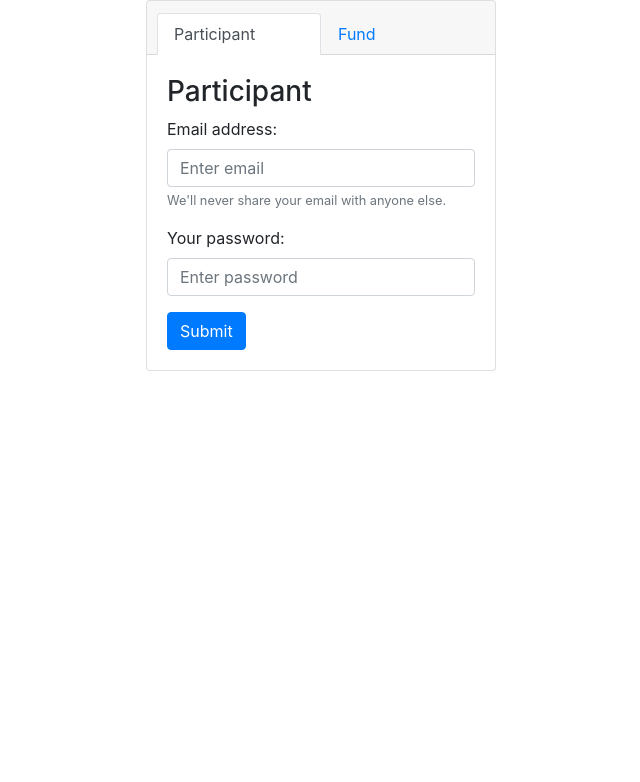
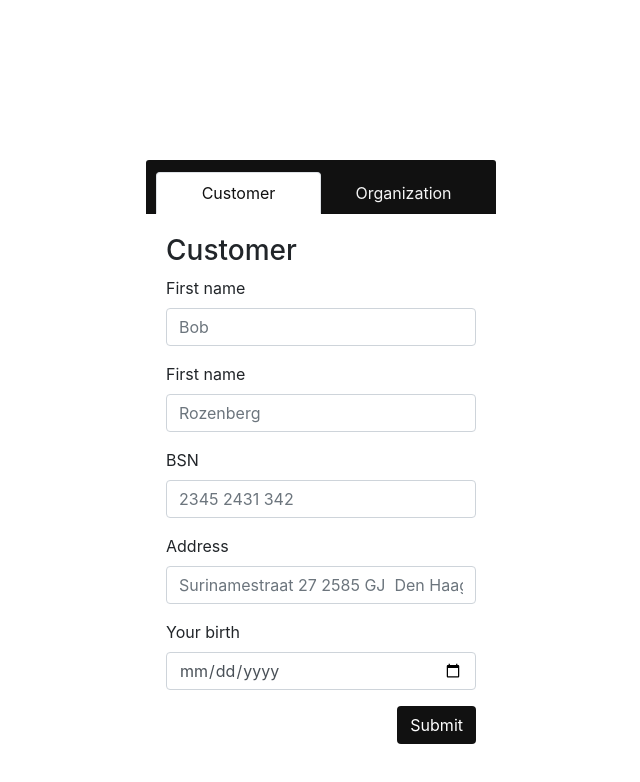
Before and after one commit to odysseyhack/tradisys-apg-s2w-web, a Vue app: page /register in a window 1280 px wide. Shown: the top 782 px of the page, without its empty margins (319-959 px from the left). Built offline with nearby package versions, Linux system fonts and the light colour scheme.

Commit message:
Update registration forms

```diff
--- a/src/components/RegisterFormFund.vue
+++ /dev/null
@@ -1,71 +0,0 @@
-<template>
-  <div>
-    <b-form @submit="onSubmit" @reset="onReset" v-if="show">
-      <b-form-group
-        id="input-group-1"
-        label="Email address:"
-        label-for="input-1"
-        description="We'll never share your email with anyone else."
-      >
-        <b-form-input
-          id="input-1"
-          v-model="form.email"
-          type="email"
-          required
-          placeholder="Enter email"
-        ></b-form-input>
-      </b-form-group>
-
-      <b-form-group id="input-group-2" label="Your Name:" label-for="input-2">
-        <b-form-input
-          id="input-2"
-          v-model="form.name"
-          required
-          placeholder="Enter name"
-        ></b-form-input>
-      </b-form-group>
-
-      <b-form-group id="input-group-2" label="Your Name:" label-for="input-2">
-        <b-form-input
-          id="input-2"
-          v-model="form.password"
-          required
-          placeholder="Enter name"
-        ></b-form-input>
-      </b-form-group>
-
-      <b-button type="submit" variant="primary">Submit</b-button>
-    </b-form>
-  </div>
-</template>
-
-<script>
-export default {
-  data () {
-    return {
-      form: {
-        email: '',
-        name: '',
-        password: ''
-      },
-      show: true
-    }
-  },
-  methods: {
-    onSubmit (evt) {
-      evt.preventDefault()
-      alert(JSON.stringify(this.form))
-    },
-    onReset (evt) {
-      evt.preventDefault()
-      // Reset our form values
-      this.form.email = ''
-      this.form.name = ''
-      this.show = false
-      this.$nextTick(() => {
-        this.show = true
-      })
-    }
-  }
-}
-</script>
--- a/src/components/RegisterFormParticipant.vue
+++ /dev/null
@@ -1,62 +0,0 @@
-<template>
-  <div>
-    <b-form @submit="onSubmit" @reset="onReset" v-if="show">
-      <b-form-group
-        id="input-group-1"
-        label="Email address:"
-        label-for="input-1"
-        description="We'll never share your email with anyone else."
-      >
-        <b-form-input
-          id="input-1"
-          v-model="form.email"
-          type="email"
-          required
-          placeholder="Enter email"
-        ></b-form-input>
-      </b-form-group>
-
-      <b-form-group id="input-group-2" label="Your password:" label-for="input-2">
-        <b-form-input
-          id="input-2"
-          v-model="form.password"
-          required
-          placeholder="Enter password"
-          type="password"
-        ></b-form-input>
-      </b-form-group>
-
-      <b-button type="submit" variant="primary">Submit</b-button>
-    </b-form>
-  </div>
-</template>
-
-<script>
-export default {
-  data () {
-    return {
-      form: {
-        email: '',
-        password: ''
-      },
-      show: true
-    }
-  },
-  methods: {
-    onSubmit (evt) {
-      evt.preventDefault()
-      alert(JSON.stringify(this.form))
-    },
-    onReset (evt) {
-      evt.preventDefault()
-      // Reset our form values
-      this.form.email = ''
-      this.form.name = ''
-      this.show = false
-      this.$nextTick(() => {
-        this.show = true
-      })
-    }
-  }
-}
-</script>
--- a/src/views/Register.vue
+++ b/src/views/Register.vue
@@ -1,48 +1,240 @@
 <template>
+  <div class="wrap-register">
     <div class="container">
       <div class="row">
         <div class="col-4"></div>
         <div class="col-4">
-        <div>
-          <b-card no-body>
+          <b-card no-body style="margin-top: 20vh;">
             <b-tabs card>
-              <b-tab title="Participant" active>
+              <b-tab title="Customer" active>
                 <b-card-text>
-                  <h3>Participant</h3>
-                  <register-form-participant></register-form-participant>
+                  <h3>Customer</h3>
+                  <b-form @submit="onSubmit" @reset="onReset" v-if="show">
+                    <b-form-group
+                      id="input-group-1"
+                      label="First name"
+                      label-for="input-1"
+                    >
+                      <b-form-input
+                        id="input-1"
+                        v-model="user.firstName"
+                        required
+                        placeholder="Bob"
+                      ></b-form-input>
+                    </b-form-group>
+
+                    <b-form-group
+                      id="input-group-2"
+                      label="First name"
+                      label-for="input-2"
+                    >
+                      <b-form-input
+                        id="input-2"
+                        v-model="user.secondName"
+                        required
+                        placeholder="Rozenberg"
+                      ></b-form-input>
+                    </b-form-group>
+
+                    <b-form-group
+                      id="input-group-3"
+                      label="BSN"
+                      label-for="input-3"
+                    >
+                      <b-form-input
+                        id="input-3"
+                        v-model="user.bsn"
+                        required
+                        placeholder="2345 2431 342"
+                      ></b-form-input>
+                    </b-form-group>
+
+                    <b-form-group
+                      id="input-group-4"
+                      label="Address"
+                      label-for="input-4"
+                    >
+                      <b-form-input
+                        id="input-4"
+                        v-model="user.address"
+                        required
+                        placeholder="Surinamestraat 27 2585 GJ  Den Haag"
+                      ></b-form-input>
+                    </b-form-group>
+
+                    <b-form-group
+                      id="input-group-5"
+                      label="Your birth"
+                      label-for="input-5"
+                    >
+                      <b-form-input
+                        id="input-5"
+                        v-model="user.birth"
+                        type="date"
+                        required
+                      ></b-form-input>
+                    </b-form-group>
+
+                    <div class="button-wrap">
+                      <b-button style="float: right" type="submit" variant="primary">Submit</b-button>
+                    </div>
+                  </b-form>
                 </b-card-text>
               </b-tab>
-              <b-tab title="Fund">
+              <b-tab title="Organization">
                 <b-card-text>
-                  <h3>Fund</h3>
-                  <register-form-fund></register-form-fund>
+                  <h3>Organizations</h3>
+                  <b-form @submit="onSubmit" @reset="onReset" v-if="show">
+                    <b-form-group
+                      id="input-group-10"
+                      label="Name"
+                      label-for="input-10"
+                    >
+                      <b-form-input
+                        id="input-10"
+                        v-model="organization.name"
+                        required
+                        placeholder="FDT Fund"
+                      ></b-form-input>
+                    </b-form-group>
+
+                    <b-form-group
+                      id="input-group-11"
+                      label="Address"
+                      label-for="input-11"
+                    >
+                      <b-form-input
+                        id="input-11"
+                        v-model="organization.address"
+                        required
+                        placeholder="Surinamestraat 27 2585 GJ  Den Haag"
+                      ></b-form-input>
+                    </b-form-group>
+
+                    <b-form-group
+                      id="input-group-12"
+                      label="RSIN"
+                      label-for="input-13"
+                    >
+                      <b-form-input
+                        id="input-14"
+                        v-model="organization.rsin"
+                        required
+                        placeholder="3425 4355 2343"
+                      ></b-form-input>
+                    </b-form-group>
+
+                    <div class="button-wrap">
+                      <b-button style="float: right;" type="submit" variant="primary">Submit</b-button>
+                    </div>
+                  </b-form>
                 </b-card-text>
               </b-tab>
             </b-tabs>
           </b-card>
         </div>
+        <div class="col-4"></div>
       </div>
-      <div class="col-4"></div>
     </div>
   </div>
 </template>
 
 <script>
-import RegisterFormParticipant from '@/components/RegisterFormParticipant.vue'
-import RegisterFormFund from '@/components/RegisterFormFund.vue'
 
 export default {
 
   name: 'Register',
-  components: {
-    RegisterFormParticipant,
-    RegisterFormFund
+  data () {
+    return {
+      user: {
+        firstName: '',
+        secondName: '',
+        bsn: '',
+        address: '',
+        birth: ''
+      },
+      organization: {
+        name: '',
+        address: '',
+        rsin: ''
+      },
+      show: true
+    }
+  },
+  methods: {
+    onSubmit (evt) {
+      evt.preventDefault()
+      alert(JSON.stringify(this.user))
+    }
   }
 }
 </script>
 
 <style lang="scss">
+
+  .wrap-register {
+    height: 100vh;
+    background: -moz-linear-gradient(left, #6a11cb, #2575fc);
+
+    .btn-primary {
+      background: #111111;
+      border-color: transparent;
+      transition: 0.3s;
+    }
+
+    .btn-primary:hover {
+      background-color: #444;
+    }
+
+    .btn-primary:active {
+      background: #2575fc;
+      background: -webkit-linear-gradient(right, #6a11cb, #2575fc);
+      background: -o-linear-gradient(right, #6a11cb, #2575fc);
+      background: -moz-linear-gradient(right, #6a11cb, #2575fc);
+      background: linear-gradient(right, #6a11cb, #2575fc);
+      -webkit-transition: all 0.4s;
+      -o-transition: all 0.4s;
+      -moz-transition: all 0.4s;
+      transition: all 0.1s;
+    }
+
     .nav-tabs .nav-item {
       width: 50% !important;
+      text-align: center;
     }
+
+    .button-wrap {
+      height: 32px;
+    }
+
+    .card-header {
+      background: #111111;
+    }
+
+    .card {
+      border: none;
+    }
+
+    .nav-tabs .nav-link {
+      color: whitesmoke;
+    }
+
+    .nav-tabs .nav-link.active {
+      color: #111111;
+    }
+
+    .nav-link {
+      transition: 0.3s;
+    }
+
+    .nav-link:hover {
+      border-color: transparent;
+      background-color: #444;
+    }
+
+    .nav-link.active:hover {
+      background-color: white;
+    }
+  }
+
 </style>
```
Lines whose indentation alone changed are shown as unchanged.
